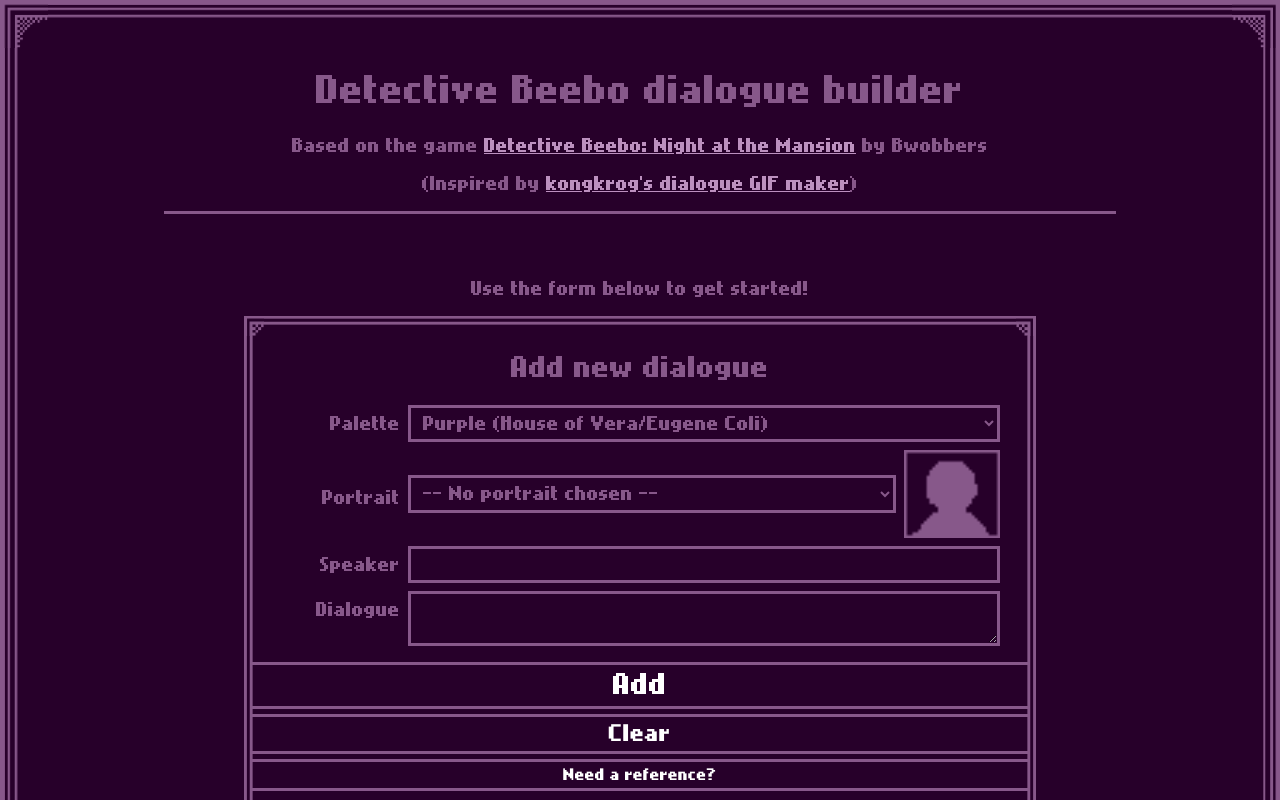
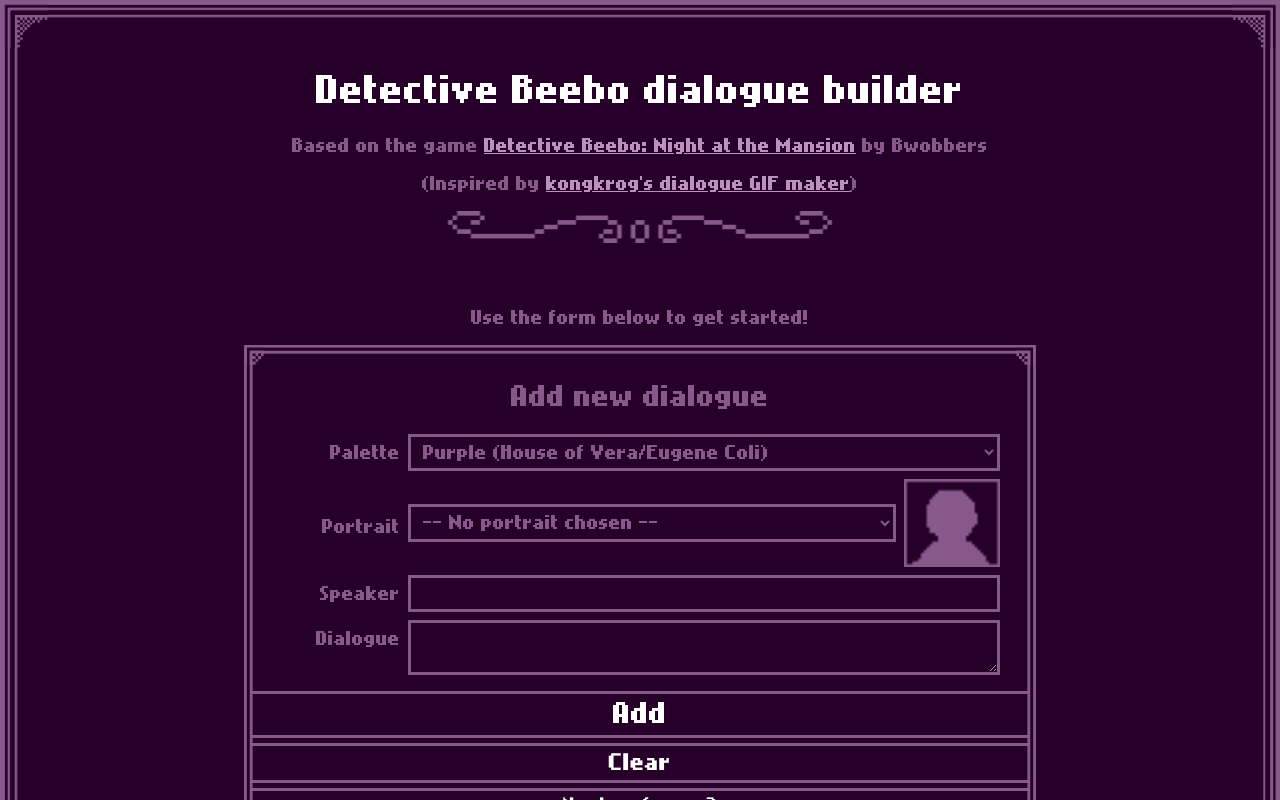
Before and after one commit to wovenstarlight/beebo-dialogue, a React (Create React App) app: page / in a window 1280 px wide. Shown: the top 800 px of the page. Built offline with nearby package versions, Linux system fonts and the light colour scheme.

Commit message:
Add fancy border, scale up pixel-style rendering

```diff
--- a/src/styles/App.css
+++ b/src/styles/App.css
@@ -142,12 +142,21 @@ body {
 	text-align: center;
 }
 
+#sitehead h1 { color: white }
+
 #sitebody {
-	border-block: var(--border-width) solid;
+	border-block: 2em solid transparent;
+	border-image: url("../assets/images/curlyBorder.png") 35 0 space;
 	padding-block: 3em;
-
 	width: 59.5em;
 	margin-inline: auto;
+
+	/* Disable anti-aliasing to get that pixel look on all images */
+	image-rendering: -moz-crisp-edges;
+	image-rendering: -moz-crisp-edges;
+	image-rendering: -o-crisp-edges;
+	image-rendering: -webkit-optimize-contrast;
+	-ms-interpolation-mode: nearest-neighbor;
 
 	#dialogues { padding-block: 2em }
 
--- a/src/styles/TextBox.css
+++ b/src/styles/TextBox.css
@@ -128,12 +128,6 @@
 	width: var(--portrait-size);
 	height: auto;
 	display: block;
-	/* Disable anti-aliasing to get that pixel look */
-	image-rendering: -moz-crisp-edges;
-	image-rendering: -moz-crisp-edges;
-	image-rendering: -o-crisp-edges;
-	image-rendering: -webkit-optimize-contrast;
-	-ms-interpolation-mode: nearest-neighbor;
 }
 /* #endregion */
 
```
Also changed, not shown: src/assets/images/curlyBorder.png (added).
